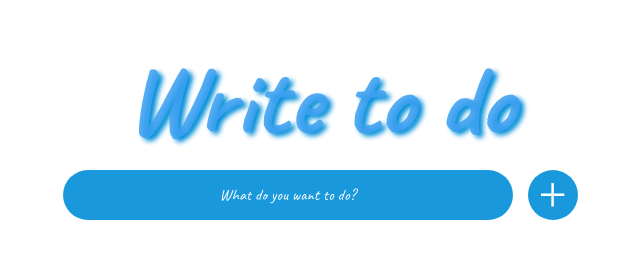
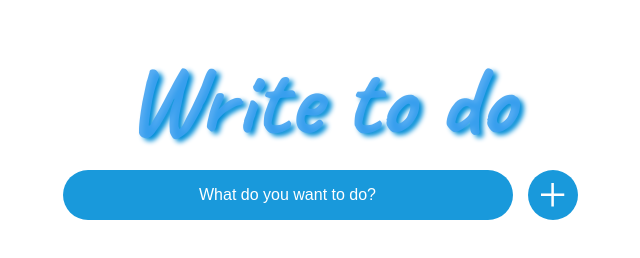
Before and after one commit to Tochynskii/Todo-app, a website: page #src/index.html in a window 1280 px wide. Shown: the full height of the page, 320-960 px from the left. Drawn offline with nearby package versions, Linux system fonts and the light colour scheme; files that its build step writes are made by us from their sources.

Commit message:
fixed font

```diff
--- a/#src/scss/style.scss
+++ b/#src/scss/style.scss
@@ -3,7 +3,7 @@
 //mixin >=================================================================================
 
 // ШРИФТИ>==================================================================================
-@import url('https://fonts.googleapis.com/css2?family=Caveat:wght@400;700&display=swap');
+@import url("https://fonts.googleapis.com/css2?family=Caveat:wght@400;700&display=swap");
 // &display=swap // &subset=cyrillic-ext
 @import "fonts.scss";
 @import "icons.scss";
@@ -28,7 +28,7 @@ html,
 body {
 	width: 100%;
 	height: 100%;
-	font-family: 'Caveat', cursive;
+	font-family: "Caveat", cursive;
 	scroll-behavior: smooth;
 	text-rendering: optimizeSpeed;
 	-ms-overflow-style: none; /* IE 10+ */
@@ -49,7 +49,6 @@ body {
 	flex-direction: column;
 	align-items: center;
 	padding: 30px 0;
-
 }
 // Оболочка>================================================================================
 
@@ -93,6 +92,7 @@ body {
 	margin: 20px 0;
 	padding: 0px 10px;
 	&__input {
+		font-family: Arial, Helvetica, sans-serif;
 		width: 100%;
 		max-width: 450px;
 		min-width: 225px;
@@ -117,7 +117,7 @@ body {
 	}
 	&__add-btn {
 		display: flex;
-		font-family: 'Times New Roman', Times, serif;
+		font-family: "Times New Roman", Times, serif;
 		justify-content: center;
 		align-items: center;
 		width: 50px;
@@ -159,7 +159,6 @@ body {
 		margin: 10px 0;
 		border: 2px solid rgb(0, 142, 216);
 		border-radius: 20px;
-
 	}
 
 	&__check {
```
Also changed, not shown: ToDo/css/style.css, ToDo/css/style.min.css.
